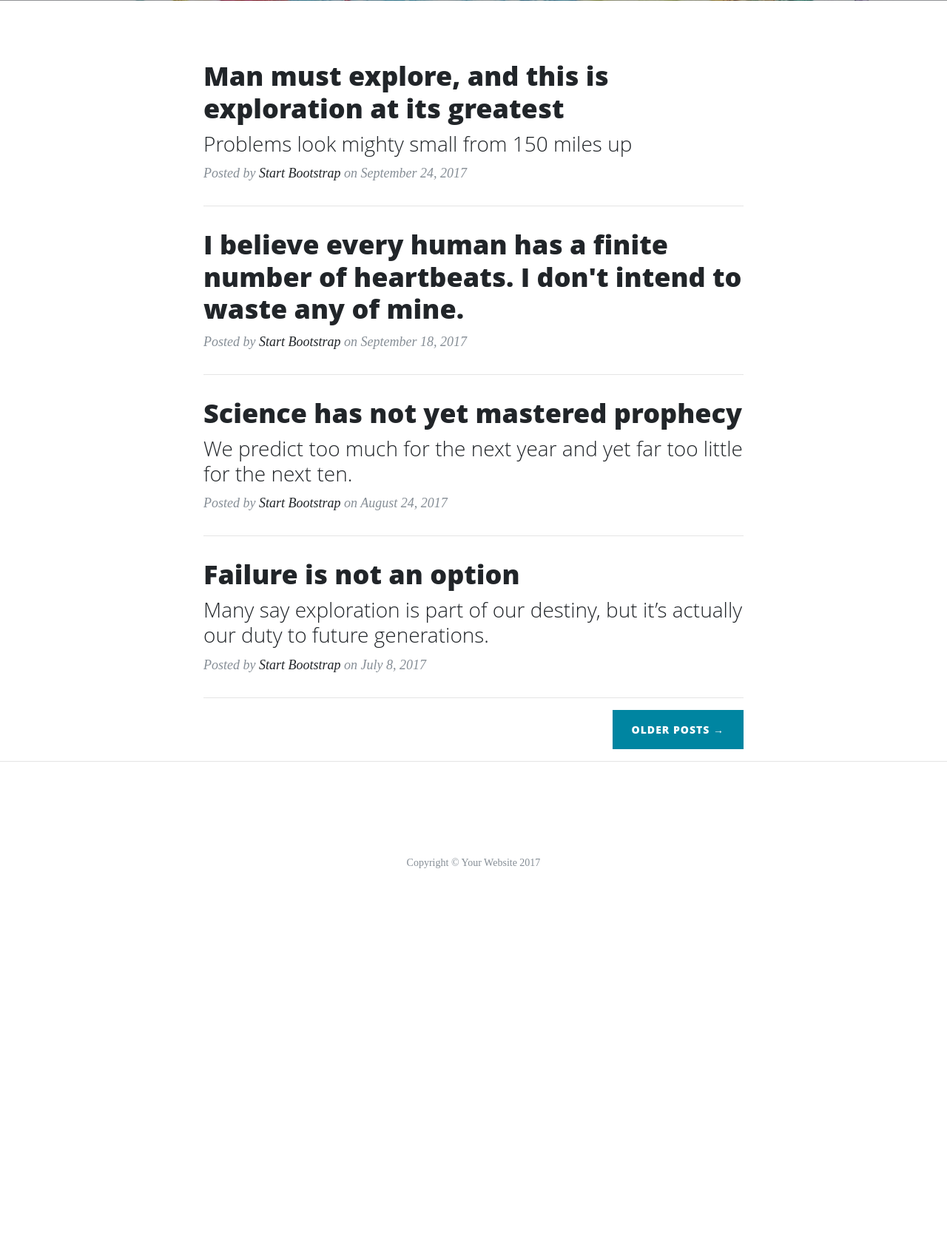
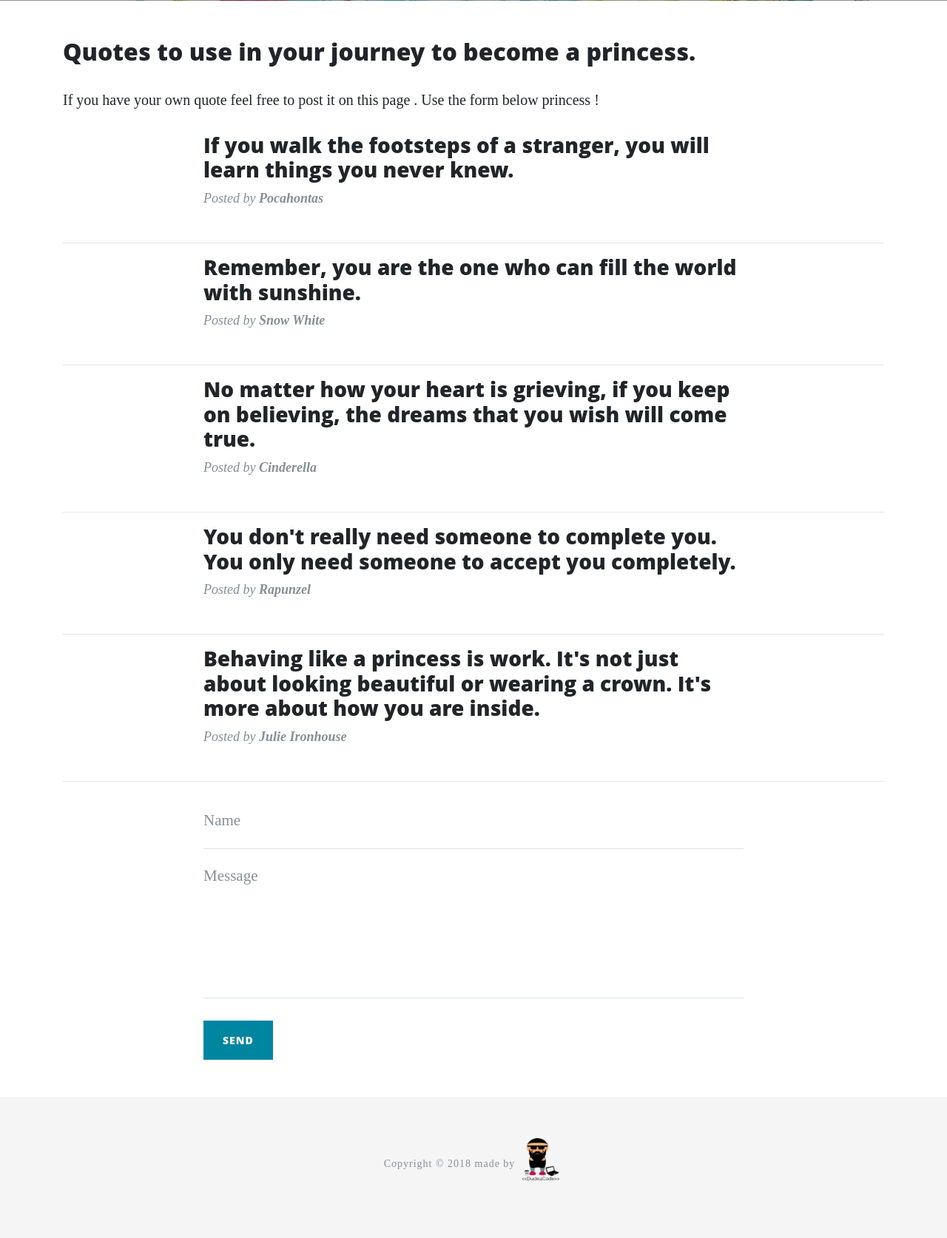
Before and after one commit to Dragos0000/disney-project, a Flask app: page / in a window 1280 px wide. Shown: the part 627-2301 px from the top of the page at 74% size. Before the commit the page ends 1801 px from the top, so only its background shows below. Run offline with Flask 2, Linux system fonts and the light colour scheme; some libraries are stand-ins or nearby versions.

Commit message:
added home page, footer and posts database

```diff
--- /dev/null
+++ b/data/post.txt
@@ -0,0 +1,10 @@
+Pocahontas
+If you walk the footsteps of a stranger, you will learn things you never knew.
+Snow White
+Remember, you are the one who can fill the world with sunshine.
+Cinderella
+No matter how your heart is grieving, if you keep on believing, the dreams that you wish will come true.
+Rapunzel
+You don't really need someone to complete you. You only need someone to accept you completely.
+Julie Ironhouse
+Behaving like a princess is work. It's not just about looking beautiful or wearing a crown. It's more about how you are inside.
--- a/run.py
+++ b/run.py
@@ -8,8 +8,33 @@ app.secret_key = "some secret"
 
 @app.route('/')
 def index():
-    return render_template("index.html")
+	names = []
+	posts = []
+	with open("data/post.txt", "r") as file:
+		lines = file.read().splitlines()
 
+	for i, text in enumerate(lines):
+		if i%2 == 0:
+			names.append(text)
+		else:
+			posts.append(text)
+	names_and_posts = zip(names, posts)
+
+
+	return render_template("index.html", data= names_and_posts)
+
+@app.route('/',methods=["POST"])
+def form_blog():
+
+	text = request.form["message"]
+	user_name = request.form['name']
+	file = open("data/post.txt", "a")
+	file.write(user_name + "\n")
+	file.write(text + "\n")
+	file.close()
+	if request.method == "POST":
+		flash("Thanks {}, we have received your princess quote! Write one more or revisit Home page to see your post".format(request.form["name"]))
+	return render_template("index.html")
 
 @app.route('/about')
 def about():
--- a/static/css/style.css
+++ b/static/css/style.css
@@ -0,0 +1,16 @@
+.logo {
+	width: 60px;
+	height: 60px;
+	margin-top: :10px;
+	margin-bottom: 10px;
+	display: inline-block;
+}
+.footer {
+	font-size: 16px;
+	letter-spacing: 1px;
+	background-color: #f5f5f5;
+	text-align: center;
+}
+.made {
+	display: inline-block;
+}
--- a/templates/about.html
+++ b/templates/about.html
@@ -2,7 +2,7 @@
 <h2>{{ page_title }}</h2>
 <p>Each of the following 10 princesses has been certified as an "Official Disney Princess." Some were born into the title (e.g. Aurora, Merida), some married the son of a king (e.g. Cinderella), some married a Reigning Prince (e.g. Belle), and some correspond to an equivalent title (e.g. Chieftain's Daughter and Sultan's Daughter). So far, the one exception to these rules is Mulan; she is currently the only Official Disney Princess who neither comes from a royal bloodline nor marries into royalty.
 Born into Royalty: Snow White, Aurora, Ariel, Jasmine (as a Sultan's daughter), Rapunzel, and Merida. Pocahontas is considered to be of royal heritage, as she is the daughter of a chief and therefore considered Native American royalty by the English. Elena is also of royal lineage, though she has yet to be officially inducted as a Disney Princess.
-Royal by Marriage: Cinderella, Belle, and Tiana become royalty by marriage.
+Royal by Marriage: Cinderella and Belle become royalty by marriage.
 Not Royal: Mulan is royal by neither birth nor marriage, but is still included in the line-up as she meets other requirements and received grace from the Emperor after saving China.</p>
 
 {% for princess in princess_data %}
--- a/templates/base.html
+++ b/templates/base.html
@@ -1,18 +1,18 @@
 <html>
-
     <head>
+        <meta charset="utf-8">
+        <meta name="viewport" content="width=device-width, initial-scale=1.0">
         <title>Disney Princesses</title>
 
         <link href="{{ url_for('static', filename='vendor/bootstrap/css/bootstrap.min.css') }}" rel="stylesheet">
         <link rel="stylesheet" href="{{ url_for('static', filename='css/clean-blog.min.css') }}" type="text/css" />
         <link rel="stylesheet" href="{{ url_for('static', filename='css/style.css') }}" type="text/css" />
     </head>
-
     <body>
         <!-- Navigation -->
         <nav class="navbar navbar-expand-lg navbar-light fixed-top" id="mainNav">
             <div class="container">
-            <a class="navbar-brand" href="index.html">Be a princess</a>
+                <a class="navbar-brand" href="{{ url_for('index') }}">Be a princess</a>
                 <button class="navbar-toggler navbar-toggler-right" type="button" data-toggle="collapse" data-target="#navbarResponsive" aria-controls="navbarResponsive" aria-expanded="false" aria-label="Toggle navigation">
                 Menu
                 <i class="fa fa-bars"></i>
@@ -35,7 +35,6 @@
                 </div>
             </div>
         </nav>
-
         <!-- Page Header -->
         <header class="masthead" style="background-image: url('{{ url_for('static', filename='img/main-pic.jpg') }}">
             <div class="overlay"></div>
@@ -50,57 +49,27 @@
                 </div>
             </div>
         </header>
-
         <!-- Main Content -->
         <div class="container">
             {% block content %} {% endblock %}
         </div>
-
-    <hr>
+        <br>
 
         <!-- Footer -->
-    <footer>
+        <footer class="footer">
             <div class="container">
                 <div class="row">
                     <div class="col-lg-8 col-md-10 mx-auto">
-                    <ul class="list-inline text-center">
-                        <li class="list-inline-item">
-                            <a href="#">
-                                <span class="fa-stack fa-lg">
-                    <i class="fa fa-circle fa-stack-2x"></i>
-                    <i class="fa fa-twitter fa-stack-1x fa-inverse"></i>
-                  </span>
-                            </a>
-                        </li>
-                        <li class="list-inline-item">
-                            <a href="#">
-                                <span class="fa-stack fa-lg">
-                    <i class="fa fa-circle fa-stack-2x"></i>
-                    <i class="fa fa-facebook fa-stack-1x fa-inverse"></i>
-                  </span>
-                            </a>
-                        </li>
-                        <li class="list-inline-item">
-                            <a href="#">
-                                <span class="fa-stack fa-lg">
-                    <i class="fa fa-circle fa-stack-2x"></i>
-                    <i class="fa fa-github fa-stack-1x fa-inverse"></i>
-                  </span>
-                            </a>
-                        </li>
-                    </ul>
-                    <p class="copyright text-muted">Copyright &copy; Your Website 2017</p>
+                        <p class="copyright text-muted made">Copyright © 2018 made by</p>
+                        <img class="logo" src="../static/img/logo.png">
                     </div>
                 </div>
             </div>
         </footer>
-
         <!-- Bootstrap core JavaScript -->
         <script src="{{ url_for('static', filename='vendor/jquery/jquery.min.js') }}"></script>
         <script src="{{ url_for('static', filename='vendor/bootstrap/js/bootstrap.bundle.min.js') }}"></script>
-
         <!-- Custom scripts for this template -->
         <script src="{{ url_for('static', filename='js/clean-blog.min.js') }}"></script>
     </body>
-
 </html>
--- a/templates/contact.html
+++ b/templates/contact.html
@@ -32,7 +32,7 @@
 			<div class="control-group">
 				<div class="form-group col-xs-12 floating-label-form-group controls">
 					<label>Phone Number</label>
-					<input type="tel" class="form-control" placeholder="Phone Number" name="phone" id="phone" required data-validation-required-message="Please enter your phone number.">
+					<input type="number" class="form-control" placeholder="Phone Number" name="phone" id="phone" required data-validation-required-message="Please enter your phone number.">
 					<p class="help-block text-danger"></p>
 				</div>
 			</div>
--- a/templates/index.html
+++ b/templates/index.html
@@ -1,60 +1,50 @@
 {% extends 'base.html' %} {% block content %}
-
+<h2>Quotes to use in your journey to become a princess.</h2>
+<p>If you have your own quote feel free to post it on this page . Use the form below princess !</p>
+{% for name, posts in data %}
 <div class="row">
     <div class="col-lg-8 col-md-10 mx-auto">
         <div class="post-preview">
-            <a href="post.html">
-                <h2 class="post-title">
-                    Man must explore, and this is exploration at its greatest
-                </h2>
-                <h3 class="post-subtitle">
-                    Problems look mighty small from 150 miles up
-                </h3>
-            </a>
-            <p class="post-meta">Posted by
-                <a href="#">Start Bootstrap</a> on September 24, 2017</p>
-        </div>
-        <hr>
-        <div class="post-preview">
-            <a href="post.html">
-                <h2 class="post-title">
-                    I believe every human has a finite number of heartbeats. I don't intend to waste any of mine.
-                </h2>
-            </a>
-            <p class="post-meta">Posted by
-                <a href="#">Start Bootstrap</a> on September 18, 2017</p>
-        </div>
-        <hr>
-        <div class="post-preview">
-            <a href="post.html">
-                <h2 class="post-title">
-                    Science has not yet mastered prophecy
-                </h2>
-                <h3 class="post-subtitle">
-                    We predict too much for the next year and yet far too little for the next ten.
-                </h3>
-            </a>
-            <p class="post-meta">Posted by
-                <a href="#">Start Bootstrap</a> on August 24, 2017</p>
-        </div>
-        <hr>
-        <div class="post-preview">
-            <a href="post.html">
-                <h2 class="post-title">
-                    Failure is not an option
-                </h2>
-                <h3 class="post-subtitle">
-                    Many say exploration is part of our destiny, but it’s actually our duty to future generations.
-                </h3>
-            </a>
-            <p class="post-meta">Posted by
-                <a href="#">Start Bootstrap</a> on July 8, 2017</p>
-        </div>
-        <hr>
-        <!-- Pager -->
-        <div class="clearfix">
-            <a class="btn btn-primary float-right" href="#">Older Posts &rarr;</a>
+            <h3 class="subheading">{{posts}}</h3>
+            <p class="post-meta">Posted by <b>{{name}}</b></p>
         </div>
     </div>
 </div>
+<hr>
+{% endfor %}
+<div class="row">
+    <div class="col-lg-8 col-md-10 mx-auto">
+
+        {% with messages = get_flashed_messages() %}
+        {% if messages %}
+            {% for message in messages %}
+            <p>{{ message }}</p>
+            {% endfor %}
+        {% endif %}
+        {% endwith %}
+
+        <form method="POST" name="sentMessage" id="contactForm">
+            <div class="control-group">
+                <div class="form-group floating-label-form-group controls">
+                    <label>Name</label>
+                    <input type="text" class="form-control" placeholder="Name" name="name" id="name" required data-validation-required-message="Please enter your name.">
+                    <p class="help-block text-danger"></p>
+                </div>
+            </div>
+            <div class="control-group">
+                <div class="form-group floating-label-form-group controls">
+                    <label>Message</label>
+                    <textarea rows="5" class="form-control" placeholder="Message" name="message" id="message" required data-validation-required-message="Please enter a message."></textarea>
+                    <p class="help-block text-danger"></p>
+                </div>
+            </div>
+            <br>
+            <div id="success"></div>
+            <div class="form-group">
+                <button type="submit" class="btn btn-primary" id="sendMessageButton">Send</button>
+            </div>
+        </form>
+    </div>
+</div>
+
 {% endblock %}
```
Also changed, not shown: static/img/logo.png (added). Lines whose indentation alone changed are shown as unchanged.
